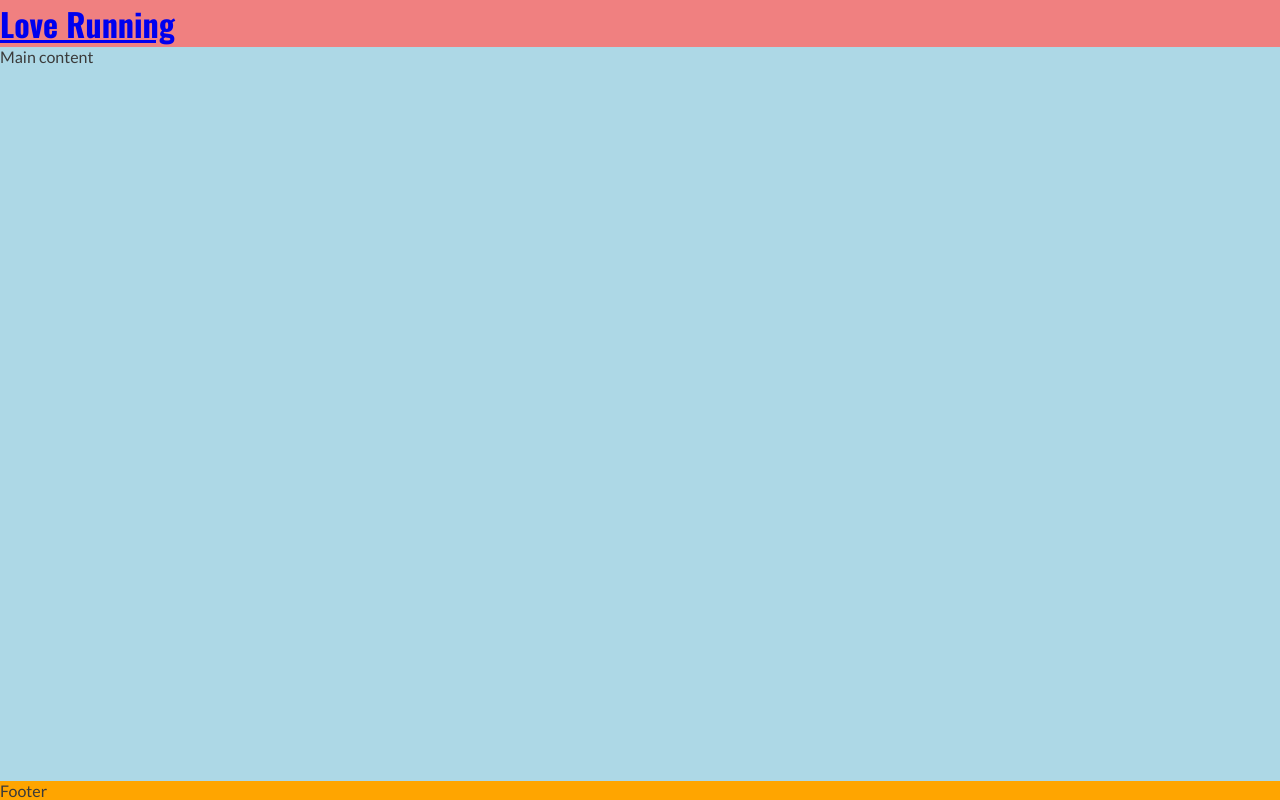
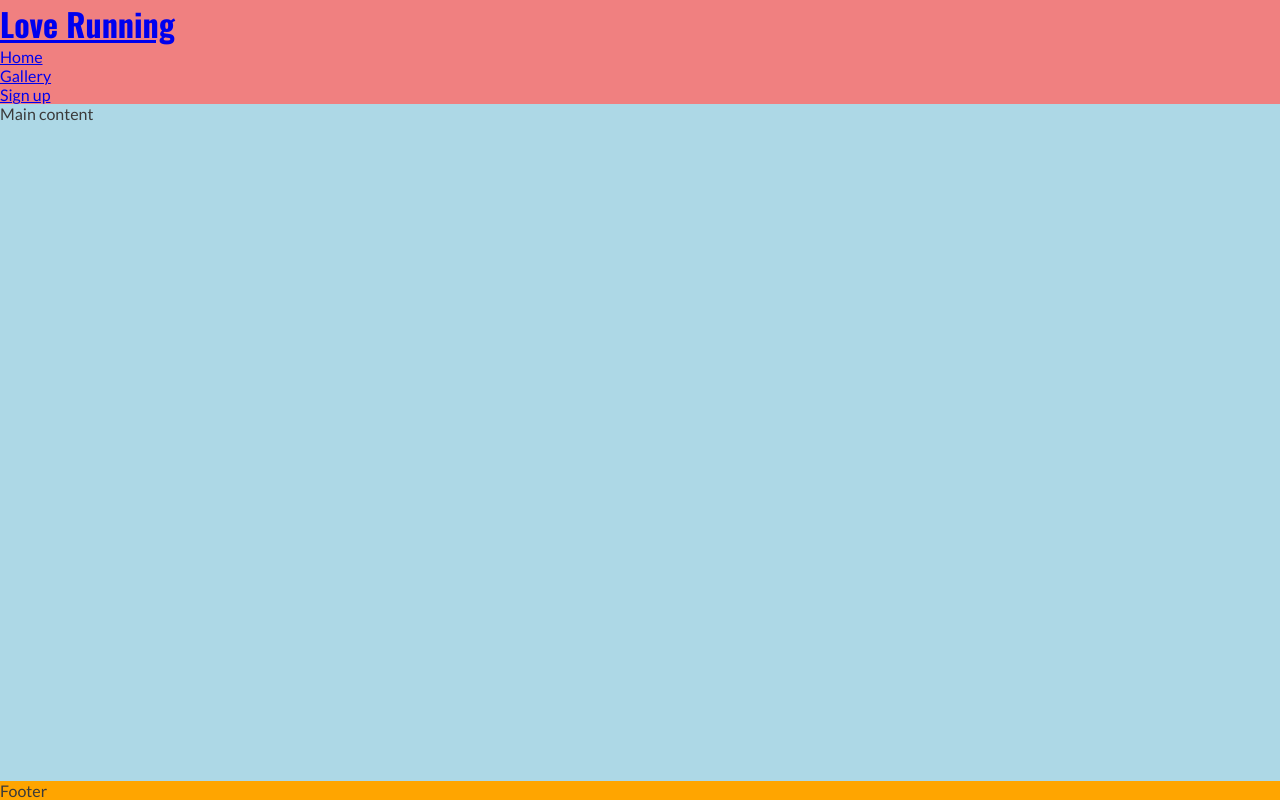
Before and after one commit to xmarcelx2018-cmd/love-running, a plain HTML site: page index.html in a window 1280 px wide. Drawn offline with nearby package versions, Linux system fonts and the light colour scheme.

Commit message:
Create navigation section

```diff
--- a/index.html
+++ b/index.html
@@ -41,6 +41,13 @@
       <a href="index.html">
         <h1 id="logo">Love Running</h1>
       </a>
+      <nav>
+        <ul>
+          <li><a href="index.html">Home</a></li>
+          <li><a href="gallery.html">Gallery</a></li>
+          <li><a href="signup.html">Sign up</a></li>
+        </ul>
+      </nav>
     </header>
     <!--Main content-->
     <main>Main content</main>
```
